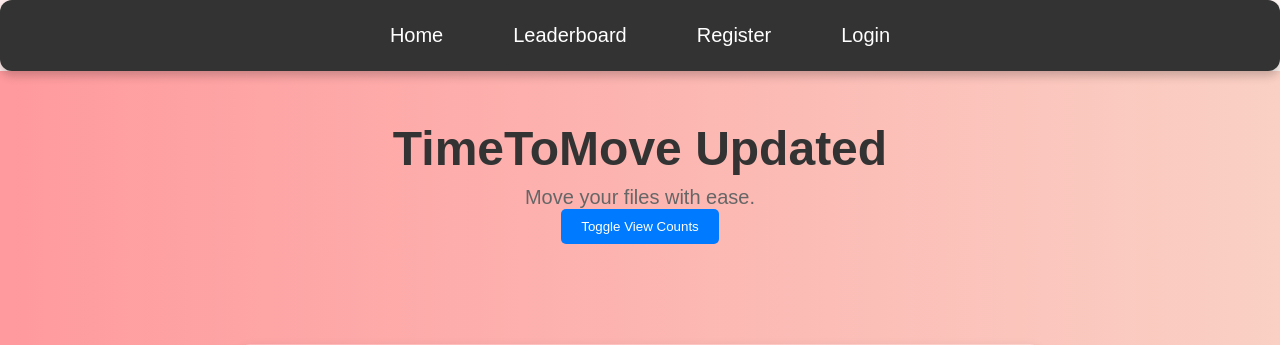
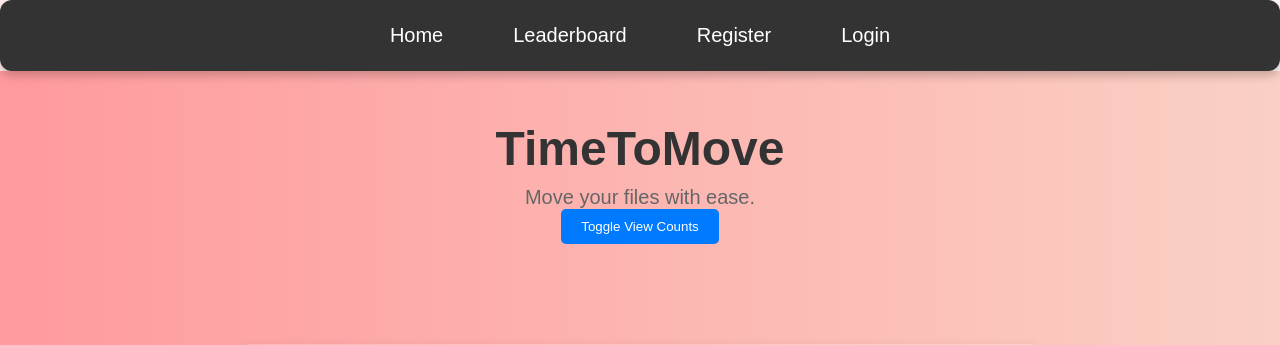
Before and after one commit to FelixCenusa/PiPullV3, a Node server app: template views/TimeToMove/contact.ejs in a window 1280 px wide. Shown: the top 345 px of the page. Run offline with Node 20, Linux system fonts and the light colour scheme; the template is opened without the code that fills it, so the values that code supplies are empty.

Commit message:
autotest

```diff
--- a/views/partials/header.ejs
+++ b/views/partials/header.ejs
@@ -215,7 +215,7 @@
     text-align: center;
     border-radius: 5px;
     color: #fff; /* White text for contrast */
-    width: 50%;  /* Reduce width */
+    width: 30%;  /* Reduce width */
     max-width: 600px;  /* Set a maximum width */
     margin: 0 auto; /* Center the box */
     box-shadow: 0 4px 8px rgba(0, 0, 0, 0.1); /* Add a shadow for a cleaner look */
@@ -307,7 +307,7 @@
 
     <!-- Header Section -->
     <header>
-        <h1>TimeToMove Updated</h1>
+        <h1>TimeToMove</h1>
         <p>Move your files with ease.</p>
 
         <!-- Toggle Button for View Counts -->
```
